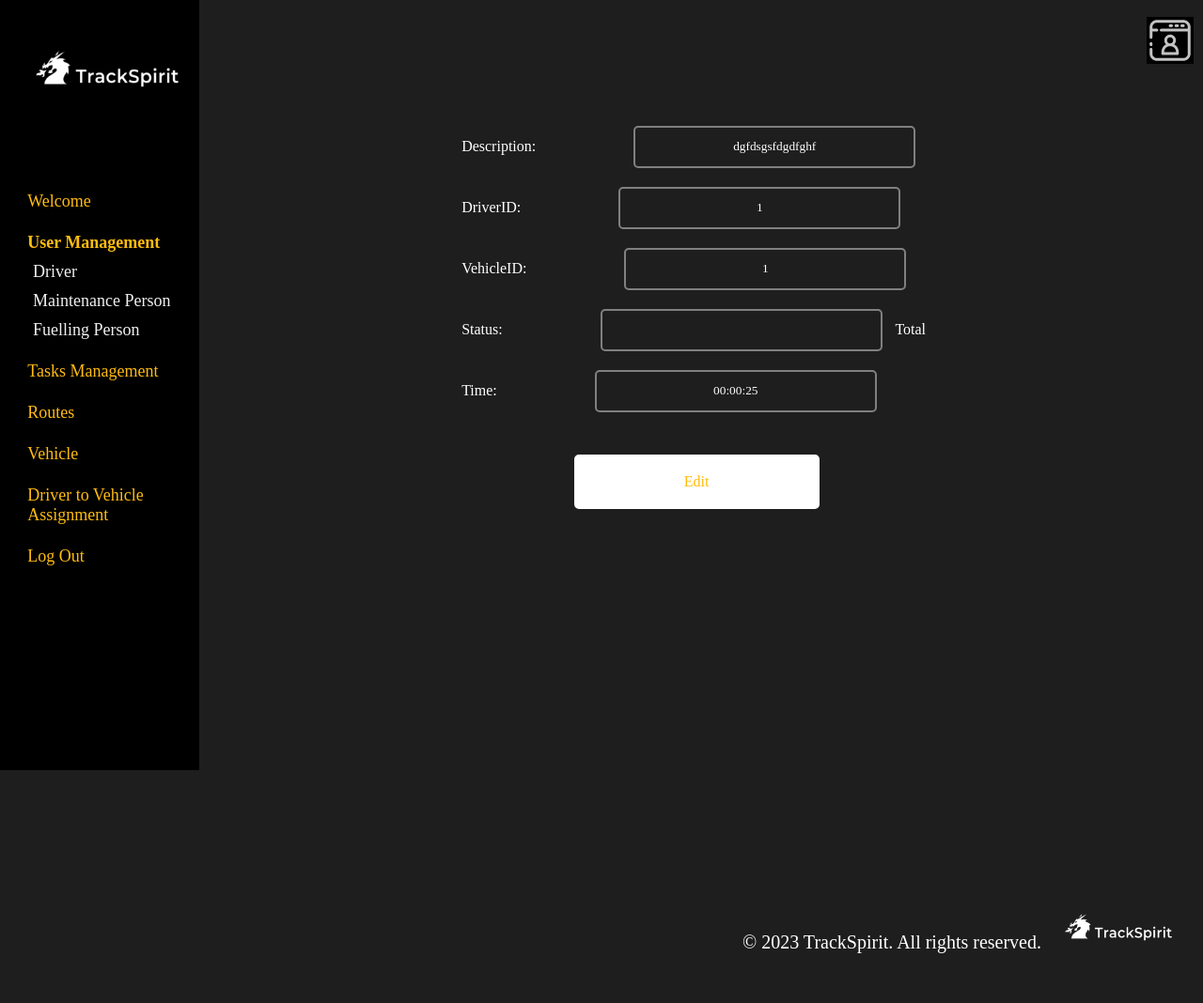
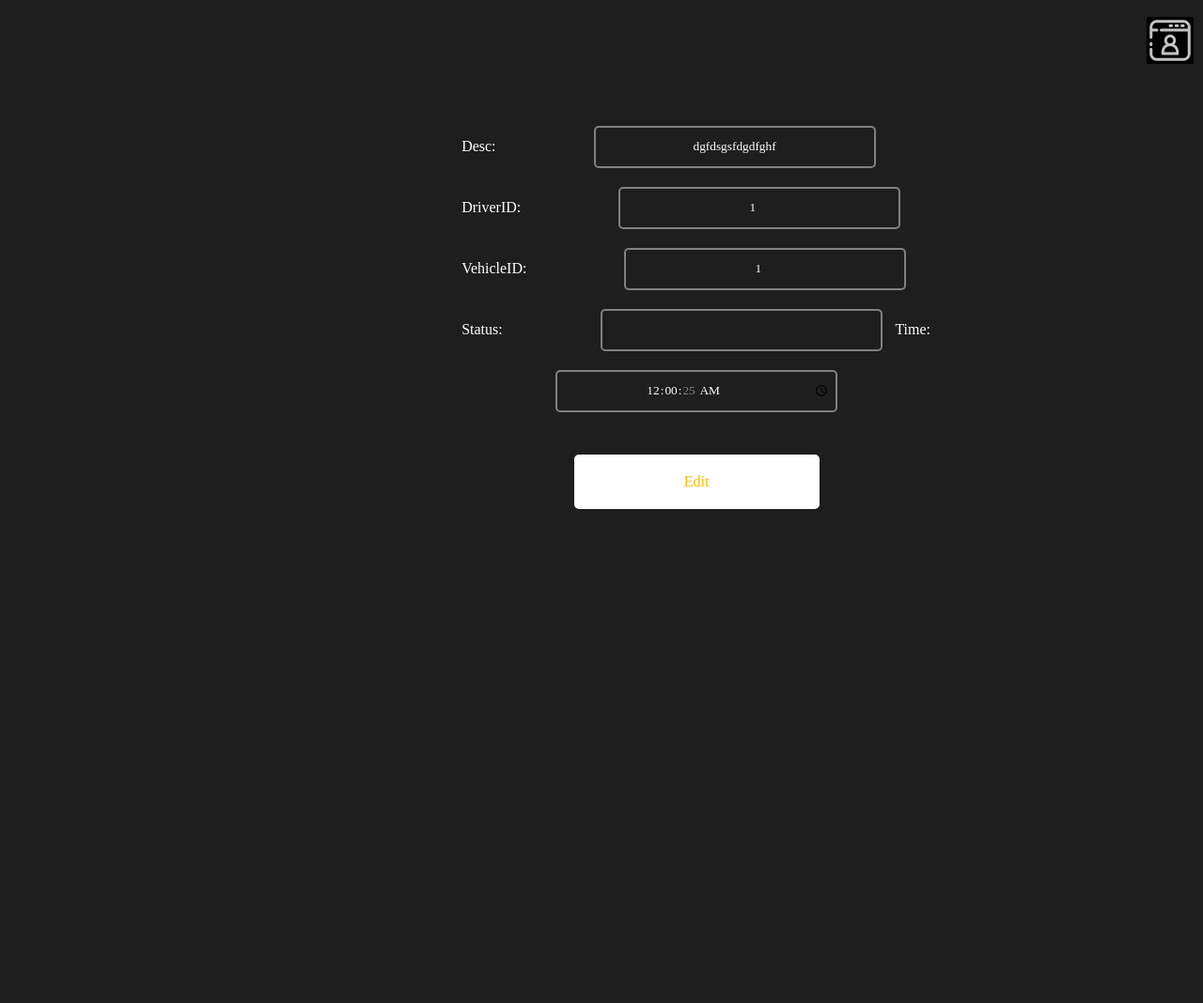
Before and after one commit to Group1swe6/Group1swe6, a PHP site: page /admin/edit_task.php?id=1 in a window 1280 px wide. Shown: the whole page at 94% size. After the commit the page ends 542 px from the top, so only its background shows below. Run offline with PHP 8.4, Linux system fonts and the light colour scheme; data comes from the database, SQL or seed files in the repository.

Commit message:
Update edit_task.php

```diff
--- a/csci361teamwork/admin/edit_task.php
+++ b/csci361teamwork/admin/edit_task.php
@@ -1,11 +1,3 @@
-<?php
-$mysqli = new mysqli("localhost", "root", "", "db");
-$id=$_GET['id'];
-$strSQL ="select * from task WHERE id = '$id'";
-$result=$mysqli->query($strSQL);
-$row=mysqli_fetch_array($result);
-?>
-
 <html>
     <head>
     <style>
@@ -172,38 +164,25 @@ $row=mysqli_fetch_array($result);
     </header>
     <!-- Create a content area in the center of the web page -->
     <main>
-    <form method="post" action="edit_task_process.php">
-            <input type="hidden" name="id" value="<?=$row['id']?>">
+    <?php
+            $mysqli = new mysqli("localhost", "root", "", "db");
+            $id=$_GET['id'];
+            $strSQL ="select * from task WHERE id = '$id'";
+            $result=$mysqli->query($strSQL);
+            $row=mysqli_fetch_array($result);
+            ?>
+            <html>
+            <form method="post" action="edit_task_process.php">
+                        <input type="hidden" name="id" value="<?=$row['id']?>">
+                            <p3 style="color:white;">Desc:</p3> <input type="text" name="description" value="<?=$row['description']?>" required>
+                            <p3 style="color:white;">DriverID:</p3> <input type="number" name="driver_id" value="<?=$row['driver_id']?>" required>
+                            <p3 style="color:white;">VehicleID:</p3> <input type="number" name="vehicle_id" value="<?=$row['vehicle_id']?>" required>
+                            <p3 style="color:white;">Status:</p3> <input type="text" name="status_of_task" value="<?=$row['status_of_task']?>" required>
+                            <p3 style="color:white;">Time:</p3> <input type="time" name="total_time" value="<?=$row['total_time']?>" required>
+                            <input type="submit" class = "Button" value="Edit">
 
+                    </form>
+    </main>
 
-                <p3 style="color:white; text-align: center; width:50%;">Description:</p3> <input type="text" id="description" name="description" value="<?=$row['description']?>" required>
-                <p3 style="color:white; text-align: center; width:50%;">DriverID:</p3> <input type="text" id="driver_id" name="driver_id" value="<?=$row['driver_id']?>" required>
-                <p3 style="color:white; text-align: center; width:50%;">VehicleID:</p3> <input type="text" id="vehicle_id" name="vehicle_id" value="<?=$row['vehicle_id']?>" required>
-                <p3 style="color:white; text-align: center; width:50%;">Status:</p3> <input type="text" id="status_of_task" name="status_of_task" value="<?=$row['status_of_task']?>" required>
-                <p3 style="color:white; text-align: center; width:50%;">Total Time:</p3> <input type="text" id="total_time" name="total_time" value="<?=$row['total_time']?>" required>
-                <input type="submit" class = "Button" value="Edit">
-
-        </form>
-    </main>
-        <!-- Create a sidebar on the left side of the web page -->
-        <aside>
-            <img src="image/logo.png" alt="TrackSpirit Logo" class="logo">
-        <!-- selected = this webpage (make it bold)-->
-        <a href="welcome.php" class="a1">Welcome</a>
-            <a href="user.php" class="a1 selected">User Management</a>
-            <a href="driver.php" class="a2">Driver</a>
-            <a href="maintenance.php" class="a2">Maintenance Person</a>
-            <a href="fuelling.php" class="a2">Fuelling Person</a>
-            <a href="tasks.php" class="a1">Tasks Management</a>
-            <a href="servicesAdmin.php" class="a1">Routes</a>
-            <a href="vehicle.php" class="a1">Vehicle</a>
-            <a href="assignment.php" class="a1">Driver to Vehicle Assignment</a>
-            <a href="/csci361teamwork/logout.php" class="a1">Log Out</a>
-        </aside>
-        <!-- Create a footer at the bottom of the web page -->
-        <footer style="text-align: right;">
-            <span> © 2023 TrackSpirit. All rights reserved.</span>
-            <img src="image/logo.png" alt="TrackSpirit logo">
-        </footer>
     </body>
     </html>
```
